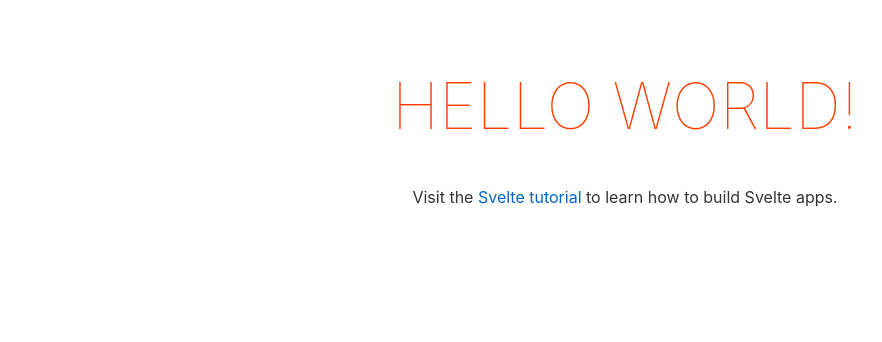
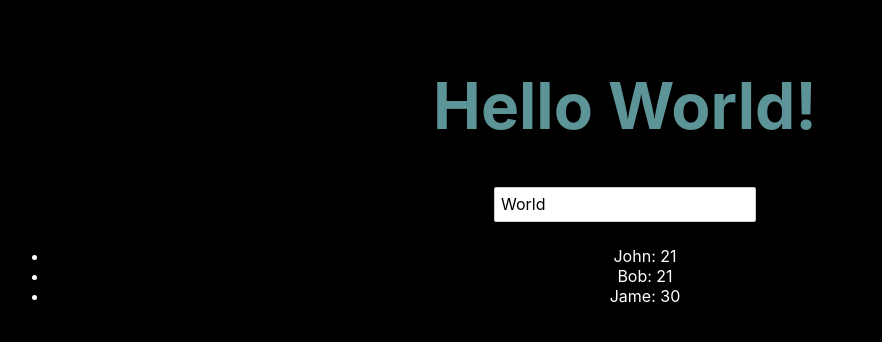
Before and after one commit to katatsu12/votes, a Svelte app: page / in a window 1280 px wide. Shown: the top 342 px of the page, without its empty margins (15-897 px from the left). Built offline with nearby package versions, Linux system fonts and the light colour scheme.

Commit message:
Test loop in Svelte

```diff
--- a/public/global.css
+++ b/public/global.css
@@ -2,10 +2,11 @@ html, body {
 	position: relative;
 	width: 100%;
 	height: 100%;
+	background-color: black;
 }
 
 body {
-	color: #333;
+	color: #ffffff;
 	margin: 0;
 	padding: 8px;
 	box-sizing: border-box;
--- a/public/index.html
+++ b/public/index.html
@@ -4,7 +4,7 @@
 	<meta charset='utf-8'>
 	<meta name='viewport' content='width=device-width,initial-scale=1'>
 
-	<title>Svelte app</title>
+	<title>Votes</title>
 
 	<link rel='icon' type='image/png' href='/favicon.png'>
 	<link rel='stylesheet' href='/global.css'>
--- a/src/App.svelte
+++ b/src/App.svelte
@@ -1,30 +1,29 @@
 <script>
-	export let name;
+	export let name = 'Den';
+	let people = [{ name: 'John', age: 21 }, { name: 'Bob', age: 21 }, { name: 'Jame', age: 30 }];
 </script>
 
 <main>
 	<h1>Hello {name}!</h1>
-	<p>Visit the <a href="https://svelte.dev/tutorial">Svelte tutorial</a> to learn how to build Svelte apps.</p>
+	<input type="text" bind:value={name} >
+
+	<ul>
+		{#each people as person}
+			<li>{person.name}: {person.age}</li>
+		{/each}
+    </ul>
 </main>
 
 <style>
 	main {
 		text-align: center;
 		padding: 1em;
-		max-width: 240px;
 		margin: 0 auto;
 	}
 
 	h1 {
-		color: #ff3e00;
-		text-transform: uppercase;
+		color: #5d9497;
 		font-size: 4em;
-		font-weight: 100;
-	}
-
-	@media (min-width: 640px) {
-		main {
-			max-width: none;
-		}
+		font-weight: bold;
 	}
 </style>
--- a/src/main.js
+++ b/src/main.js
@@ -1,9 +1,10 @@
 import App from './App.svelte';
+import Loop from './Loop.svelte';
 
 const app = new App({
 	target: document.body,
 	props: {
-		name: 'world'
+		name: 'World'
 	}
 });
 
```
Also changed, not shown: 1 other file (tests, documents, lock files or other folders).
